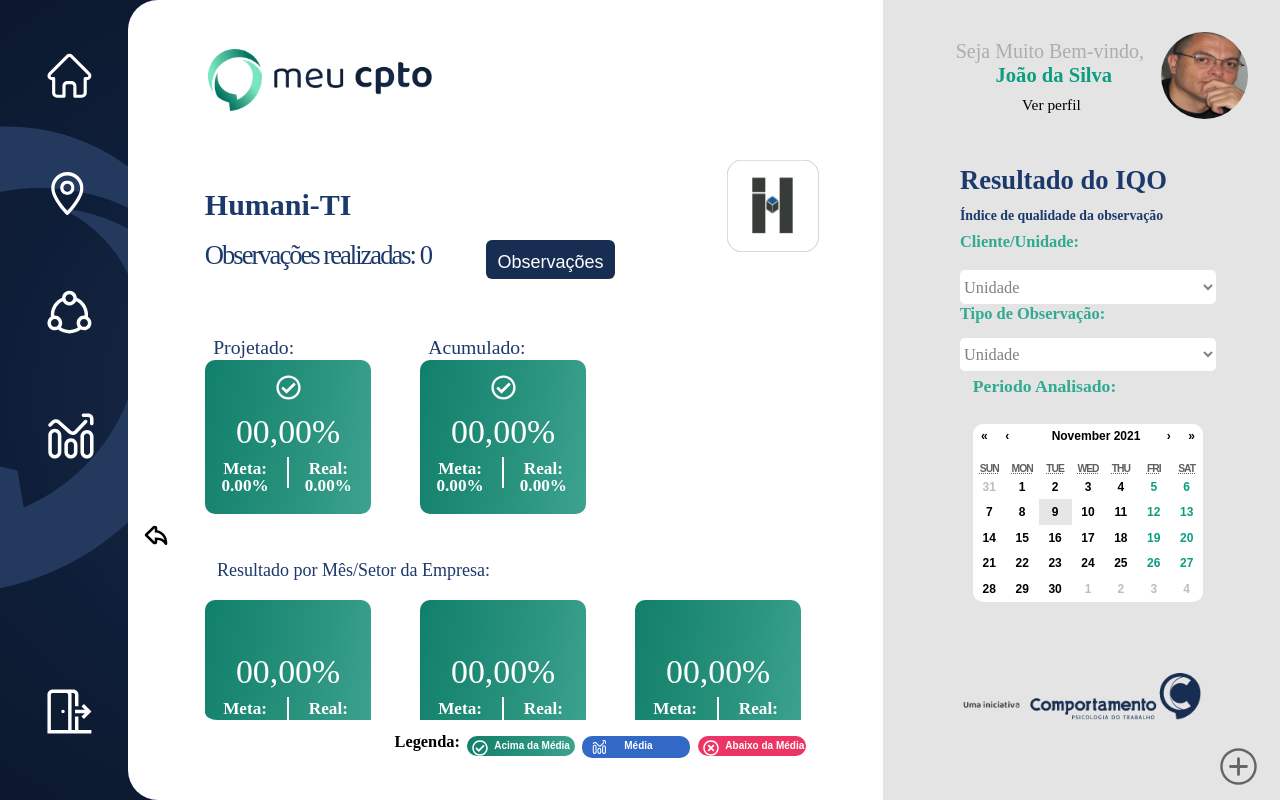
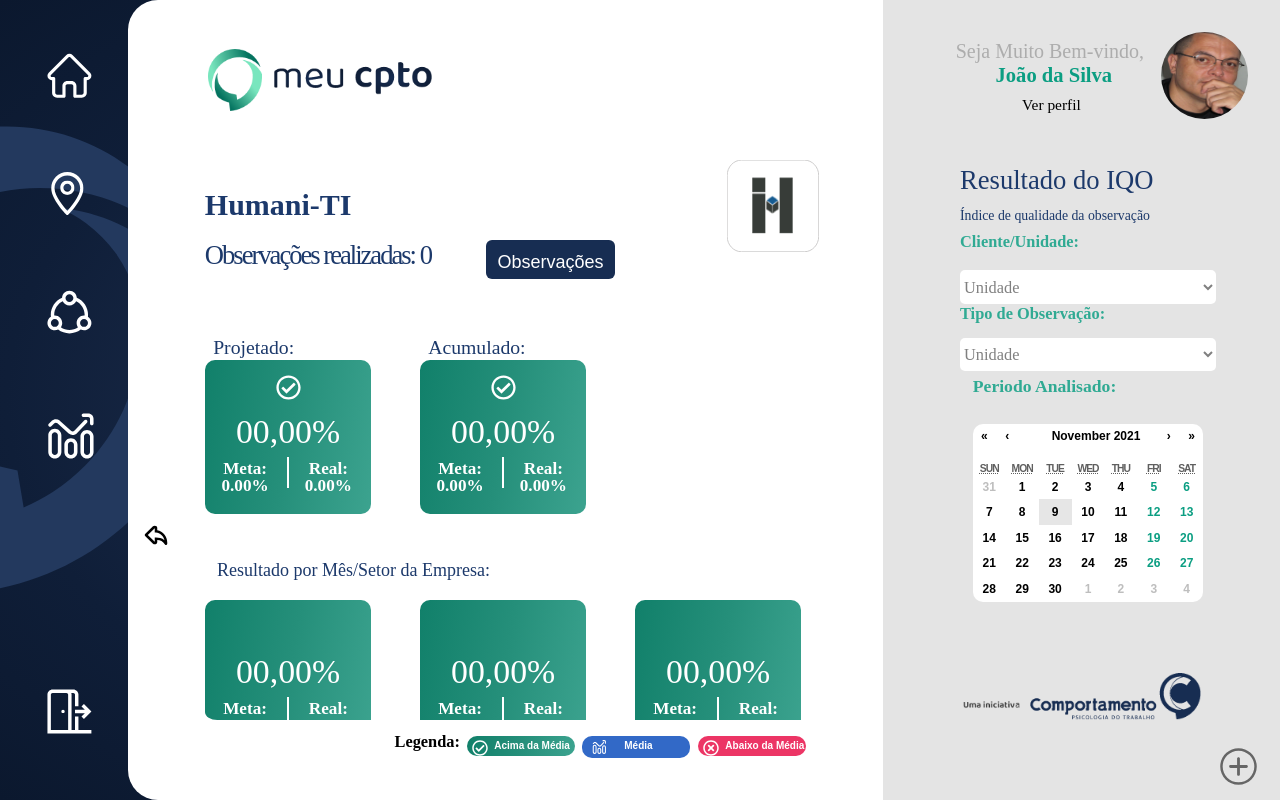
Before and after one commit to markusknauer1/MeuCPTO, a React (Create React App) app: page /MesSetor in a window 1280 px wide. Built offline with nearby package versions, Linux system fonts and the light colour scheme; a web font is replaced by a local one.

Commit message:
atualização

```diff
--- a/src/styles/pages/relatorio.css
+++ b/src/styles/pages/relatorio.css
@@ -275,6 +275,7 @@
   color: #1c396b;
   top: -4%;
   font-size: clamp(0.1em, 0.1em + 2vw, 3em);
+  font-weight: 200;
   font-family: 'baloo bhaina 2';
   position: absolute;
   display: flex;
@@ -284,6 +285,7 @@
   top: 5%;
   font-size: clamp(0.1em, 0.1em + 1vw, 1.5em);
   font-family: 'baloo bhaina 2';
+  font-weight: 500;
   position: absolute;
   display: flex;
 }
```
